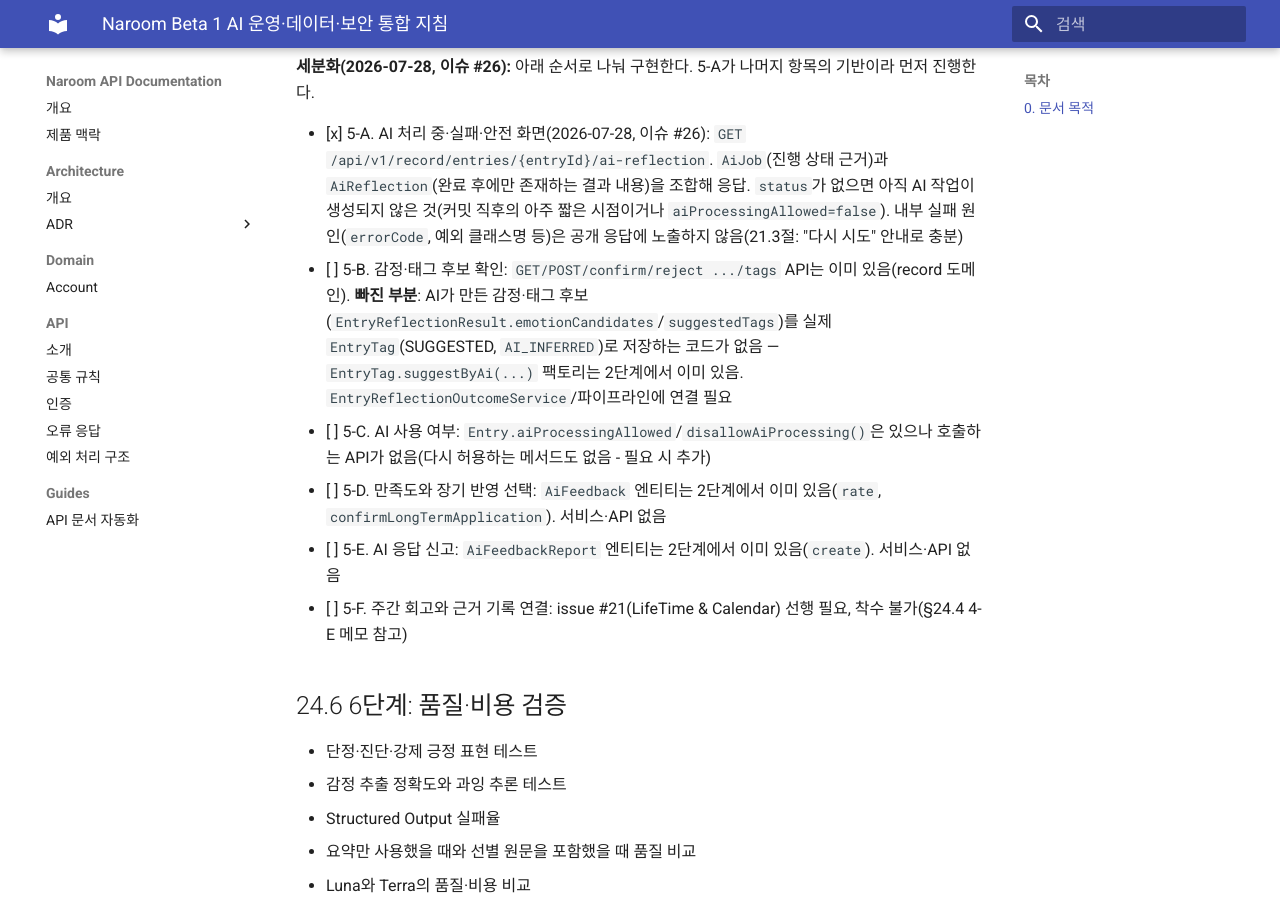
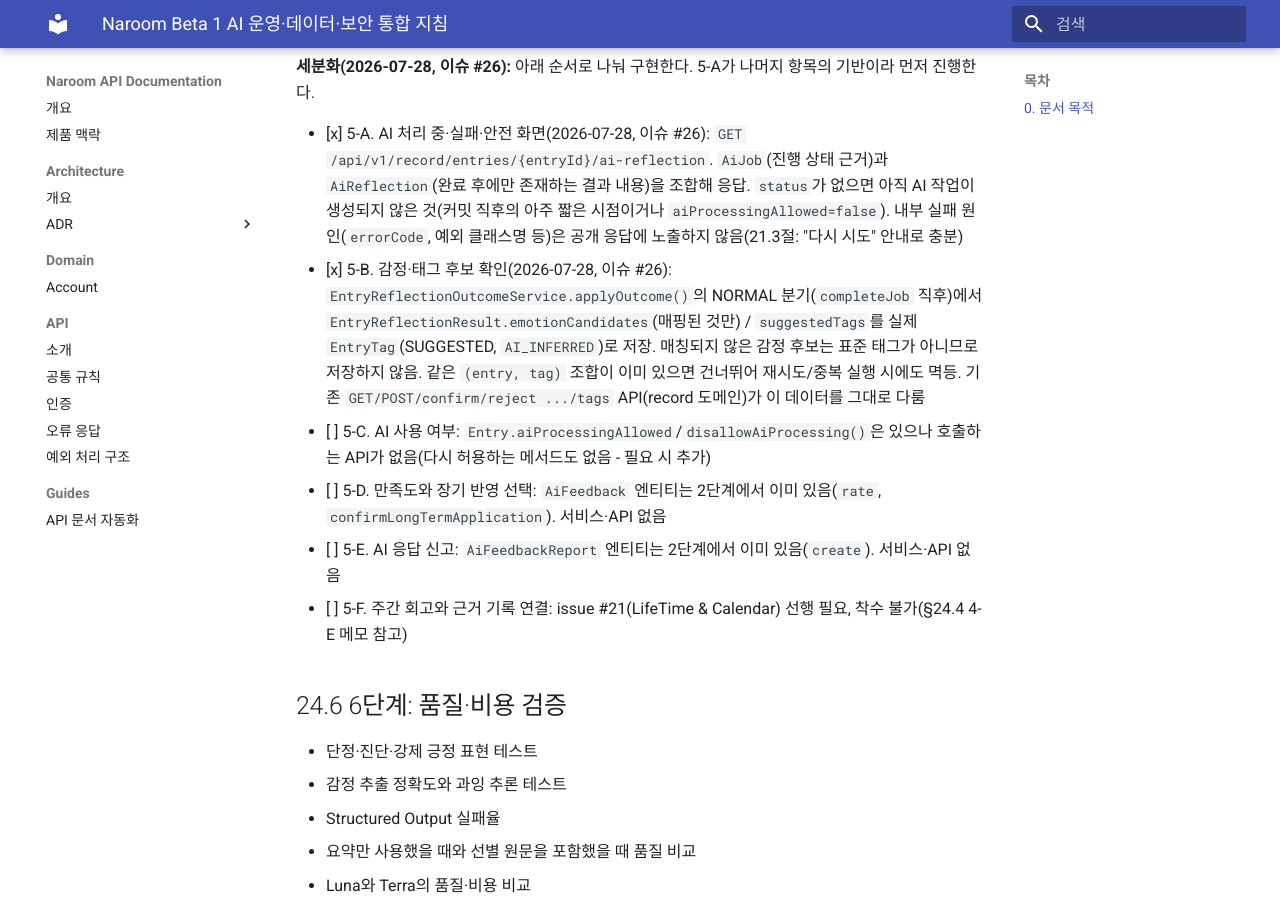
Before and after one commit to gvo-cheryl/narrom-api, an MkDocs documentation site: the page built from docs/api/ai-policy-architecture.md, in a window 1280 px wide and 900 px high, scrolled down 35314 px. Built offline with MkDocs 1.6.1 and Material for MkDocs 9.7.7, drawn with Linux system fonts in a browser that asks for light colours.

Commit message:
docs(ai): 5단계 사용자 경험 5-B 완료 체크

```diff
--- a/docs/api/ai-policy-architecture.md
+++ b/docs/api/ai-policy-architecture.md
@@ -1111,7 +1111,7 @@ OpenAI가 처리할 본문을 별도의 암호문 상태로 보내면 모델이
 **세분화(2026-07-28, 이슈 #26):** 아래 순서로 나눠 구현한다. 5-A가 나머지 항목의 기반이라 먼저 진행한다.
 
 - [x] 5-A. AI 처리 중·실패·안전 화면(2026-07-28, 이슈 #26): `GET /api/v1/record/entries/{entryId}/ai-reflection`. `AiJob`(진행 상태 근거)과 `AiReflection`(완료 후에만 존재하는 결과 내용)을 조합해 응답. `status`가 없으면 아직 AI 작업이 생성되지 않은 것(커밋 직후의 아주 짧은 시점이거나 `aiProcessingAllowed=false`). 내부 실패 원인(`errorCode`, 예외 클래스명 등)은 공개 응답에 노출하지 않음(21.3절: "다시 시도" 안내로 충분)
-- [ ] 5-B. 감정·태그 후보 확인: `GET/POST/confirm/reject .../tags` API는 이미 있음(record 도메인). **빠진 부분**: AI가 만든 감정·태그 후보(`EntryReflectionResult.emotionCandidates`/`suggestedTags`)를 실제 `EntryTag`(SUGGESTED, `AI_INFERRED`)로 저장하는 코드가 없음 — `EntryTag.suggestByAi(...)` 팩토리는 2단계에서 이미 있음. `EntryReflectionOutcomeService`/파이프라인에 연결 필요
+- [x] 5-B. 감정·태그 후보 확인(2026-07-28, 이슈 #26): `EntryReflectionOutcomeService.applyOutcome()`의 NORMAL 분기(`completeJob` 직후)에서 `EntryReflectionResult.emotionCandidates`(매핑된 것만) / `suggestedTags`를 실제 `EntryTag`(SUGGESTED, `AI_INFERRED`)로 저장. 매칭되지 않은 감정 후보는 표준 태그가 아니므로 저장하지 않음. 같은 `(entry, tag)` 조합이 이미 있으면 건너뛰어 재시도/중복 실행 시에도 멱등. 기존 `GET/POST/confirm/reject .../tags` API(record 도메인)가 이 데이터를 그대로 다룸
 - [ ] 5-C. AI 사용 여부: `Entry.aiProcessingAllowed`/`disallowAiProcessing()`은 있으나 호출하는 API가 없음(다시 허용하는 메서드도 없음 - 필요 시 추가)
 - [ ] 5-D. 만족도와 장기 반영 선택: `AiFeedback` 엔티티는 2단계에서 이미 있음(`rate`, `confirmLongTermApplication`). 서비스·API 없음
 - [ ] 5-E. AI 응답 신고: `AiFeedbackReport` 엔티티는 2단계에서 이미 있음(`create`). 서비스·API 없음
```
